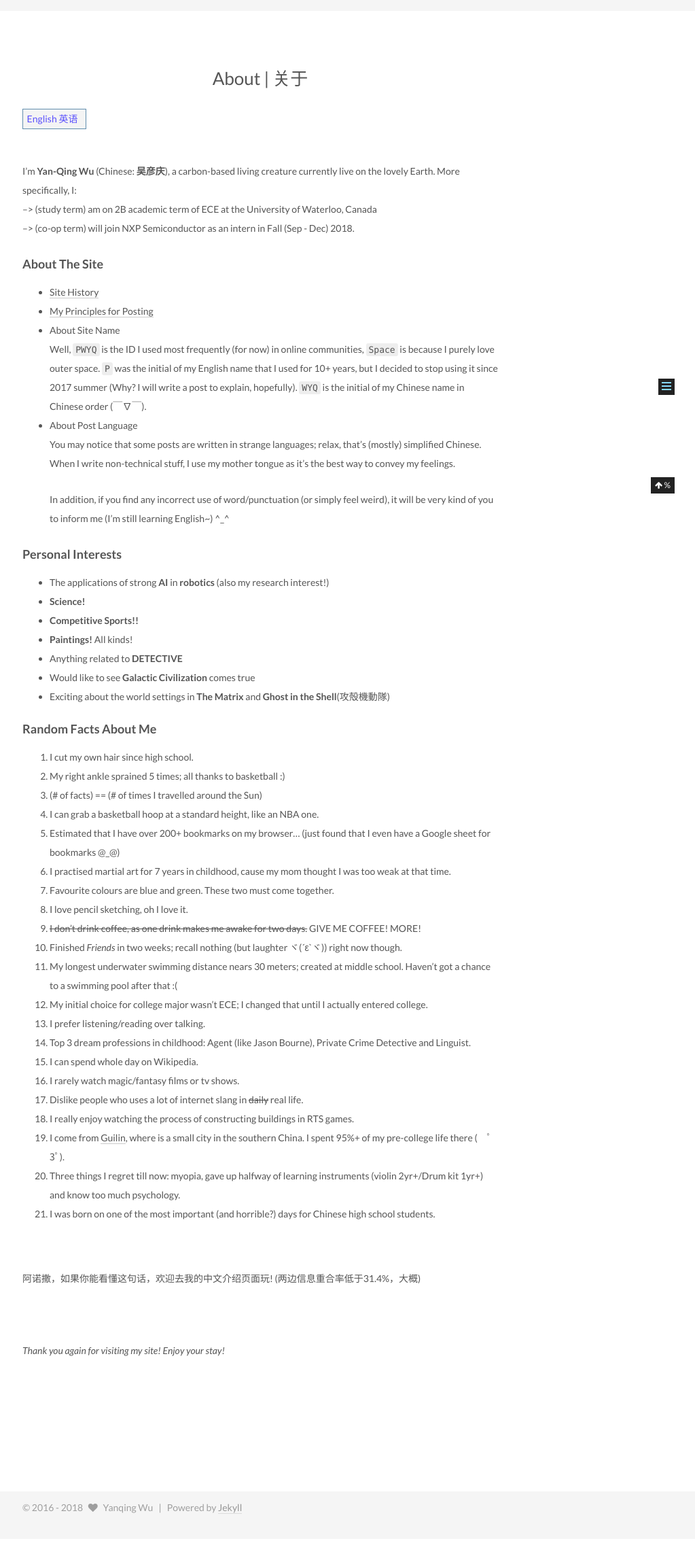
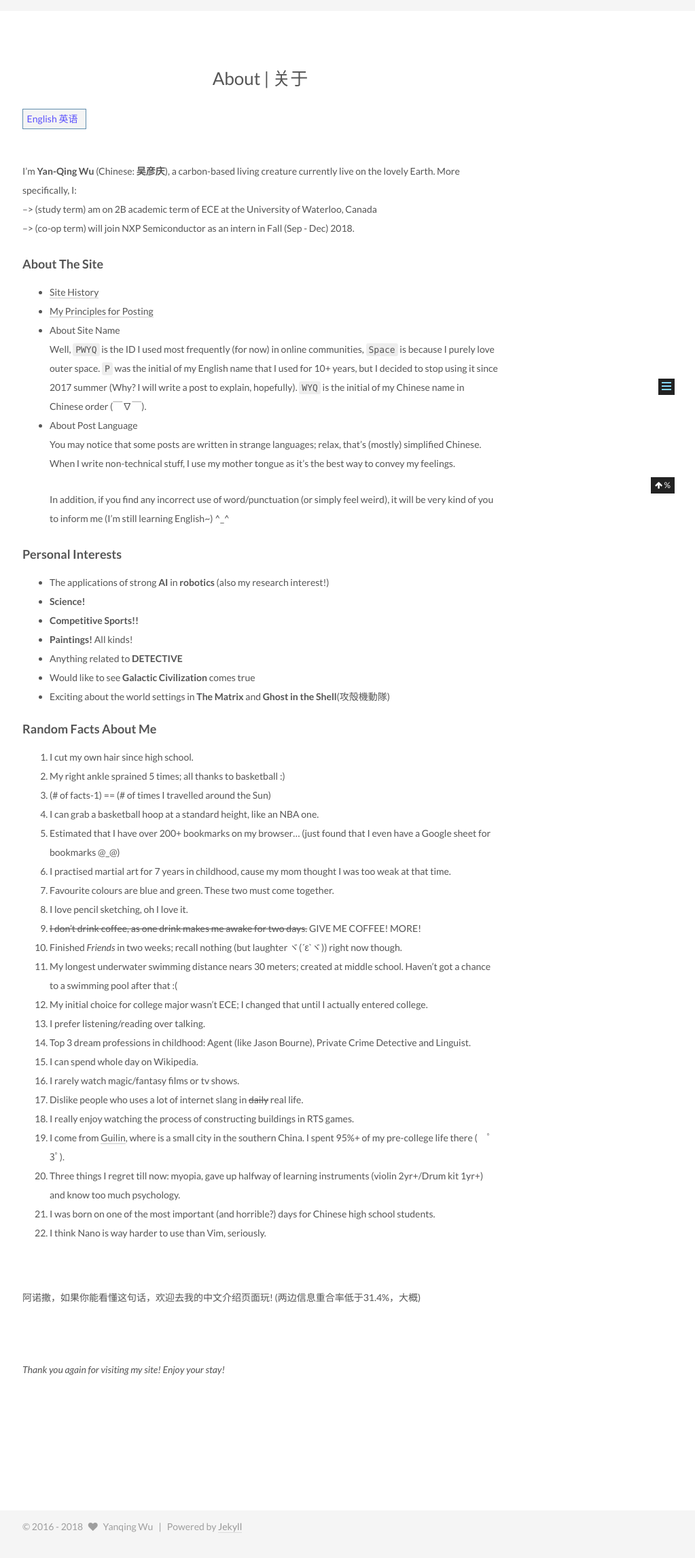
Before and after one commit to pwyq/blog, a Jekyll site: the page built from about/index.html, in a window 1280 px wide, cut to the strip 274-2566 px from the top of the page. Shown: the whole strip at 68% size, without its empty margins (257-1280 px from the left). Built offline with Jekyll 4.4.1, drawn with Linux system fonts in a browser that asks for light colours; nearby versions of some CDN libraries; comment, search, counter and statistics services are not loaded; before the commit the page ends 2538 px from its top, so only the background shows below that.

Commit message:
Update en.md

```diff
--- a/_includes/_about/en.md
+++ b/_includes/_about/en.md
@@ -29,7 +29,7 @@ More specifically, I:
 #### Random Facts About Me
 1. I cut my own hair since high school.
 2. My right ankle sprained 5 times; all thanks to basketball :)
-14. (# of facts) == (# of times I travelled around the Sun)
+14. (# of facts-1) == (# of times I travelled around the Sun)
 3. I can grab a basketball hoop at a standard height, like an NBA one.
 21. Estimated that I have over 200+ bookmarks on my browser... (just found that I even have a Google sheet for bookmarks @_@)
 5. I practised martial art for 7 years in childhood, cause my mom thought I was too weak at that time.
@@ -48,6 +48,7 @@ More specifically, I:
 18. I come from [Guilin][1]{:target="_blank"}, where is a small city in the southern China. I spent 95%+ of my pre-college life there (　ﾟ 3ﾟ).
 20. Three things I regret till now: myopia, gave up halfway of learning instruments (violin 2yr+/Drum kit 1yr+) and know too much psychology.
 19. I was born on one of the most important (and horrible?) days for Chinese high school students.
+22. I think Nano is way harder to use than Vim, seriously.
 
 <br>
 
```
